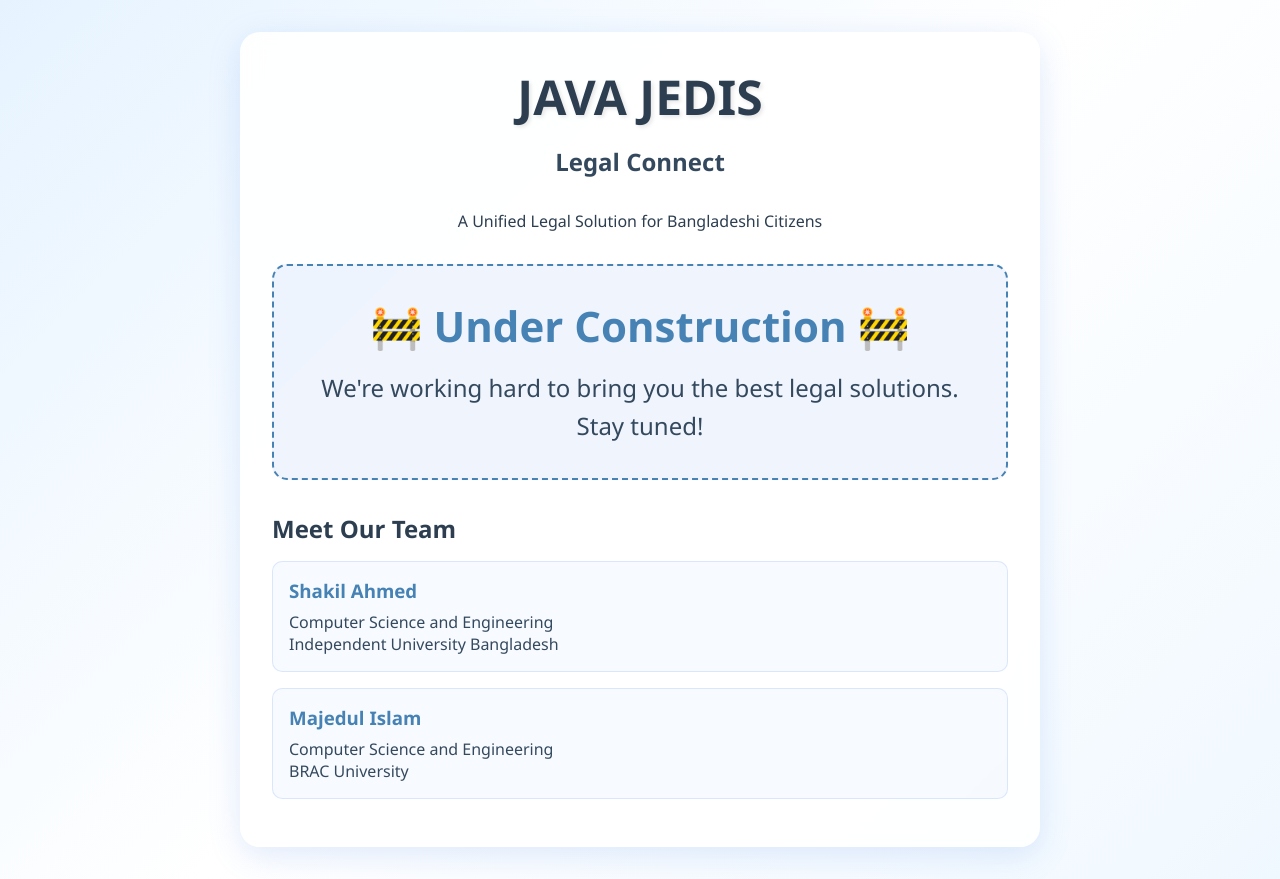
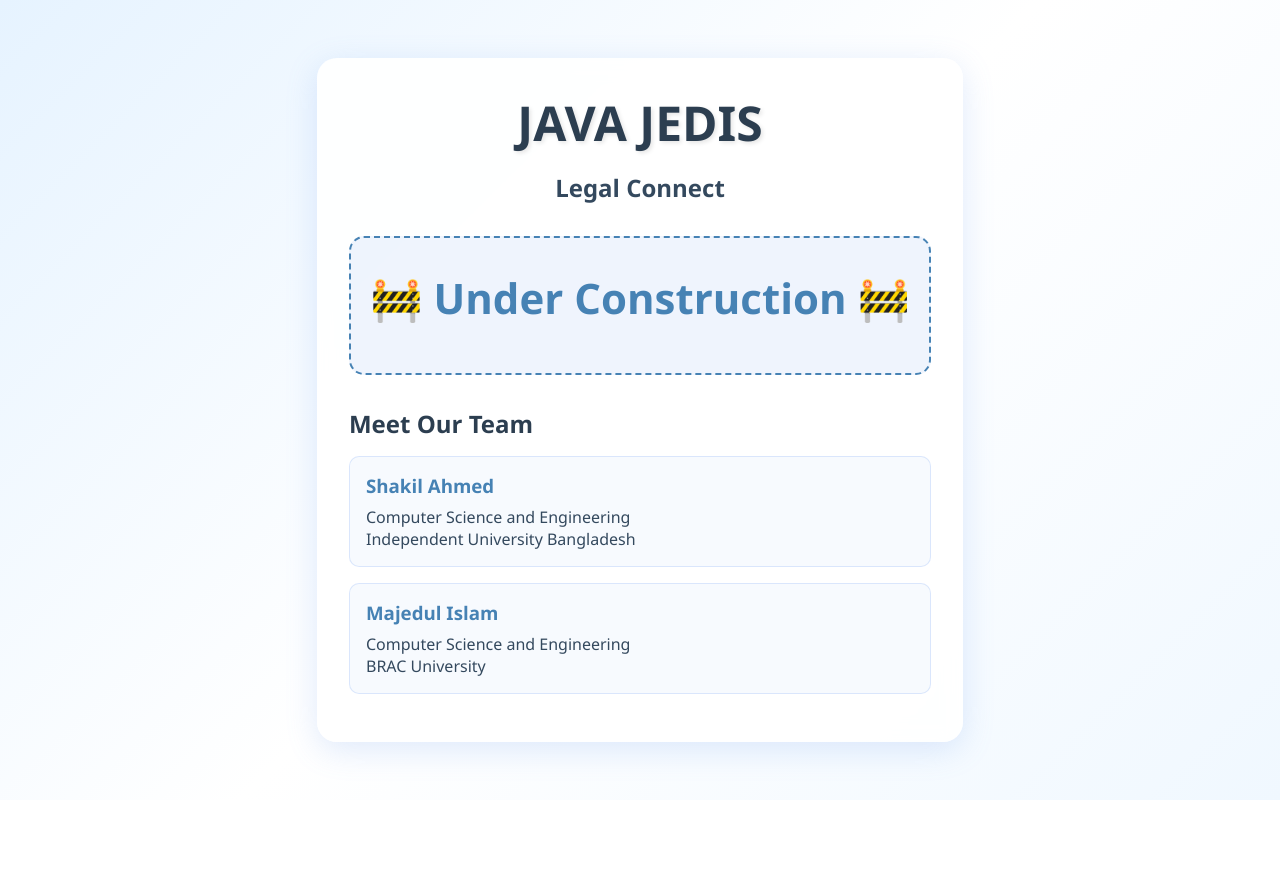
Before and after one commit to java-jedis/domainTest, a plain HTML site: page index.html in a window 1280 px wide. After the commit the page ends 800 px from the top, so only its background shows below. Drawn offline with Linux system fonts and the light colour scheme.

Commit message:
merge conflict fixed

```diff
--- a/index.html
+++ b/index.html
@@ -127,12 +127,10 @@
         <div class="header">
             <h1 class="title">JAVA JEDIS</h1>
             <h2 class="subtitle">Legal Connect</h2>
-            <p>A Unified Legal Solution for Bangladeshi Citizens</p>
         </div>
 
         <div class="status">
             <h2>🚧 Under Construction 🚧</h2>
-            <p>We're working hard to bring you the best legal solutions. Stay tuned!</p>
         </div>
 
         <div class="developers">
```
